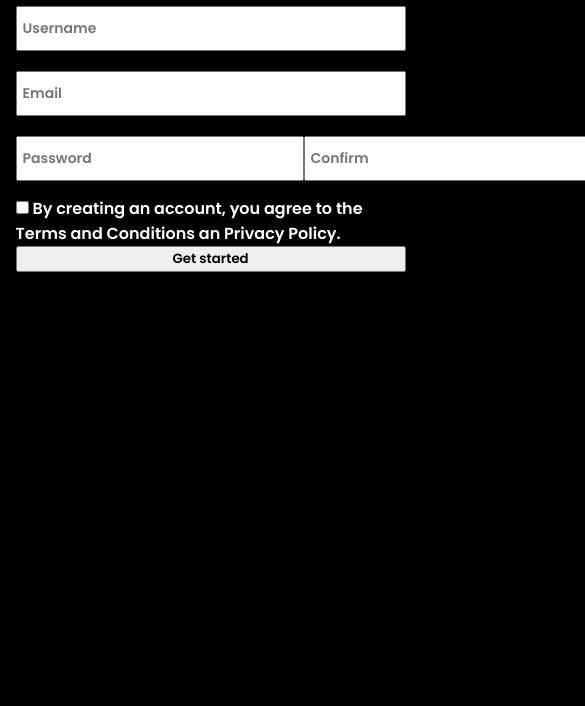
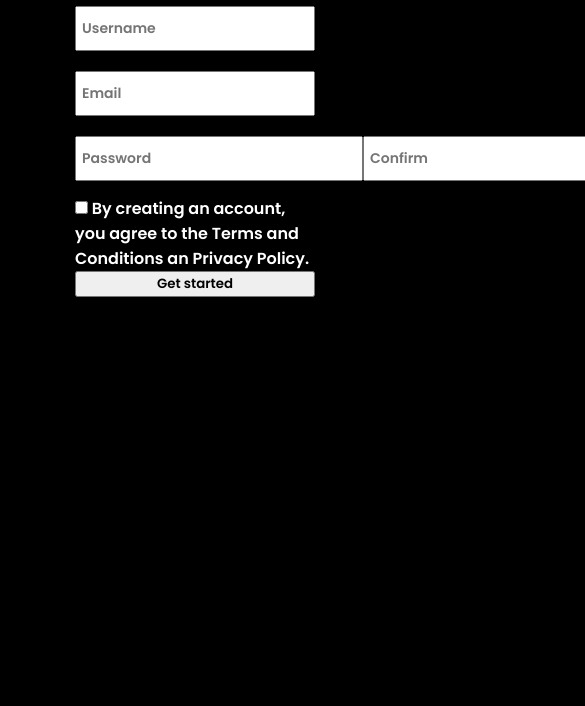
Before and after one commit to illacoe/minerales-theme, a plain HTML site: page index.html in a window 390 px wide. Shown: the part 138-844 px from the top of the page, 585 px wide, since content can reach past the window. Drawn offline with Linux system fonts and the light colour scheme.

Commit message:
test size

```diff
--- a/assets/styles/main.css
+++ b/assets/styles/main.css
@@ -34,5 +34,6 @@ body {
 @media (max-width: 768px){
     .container{
         padding: 0 4%;
+        max-width: 240px;
     }
 }
```
